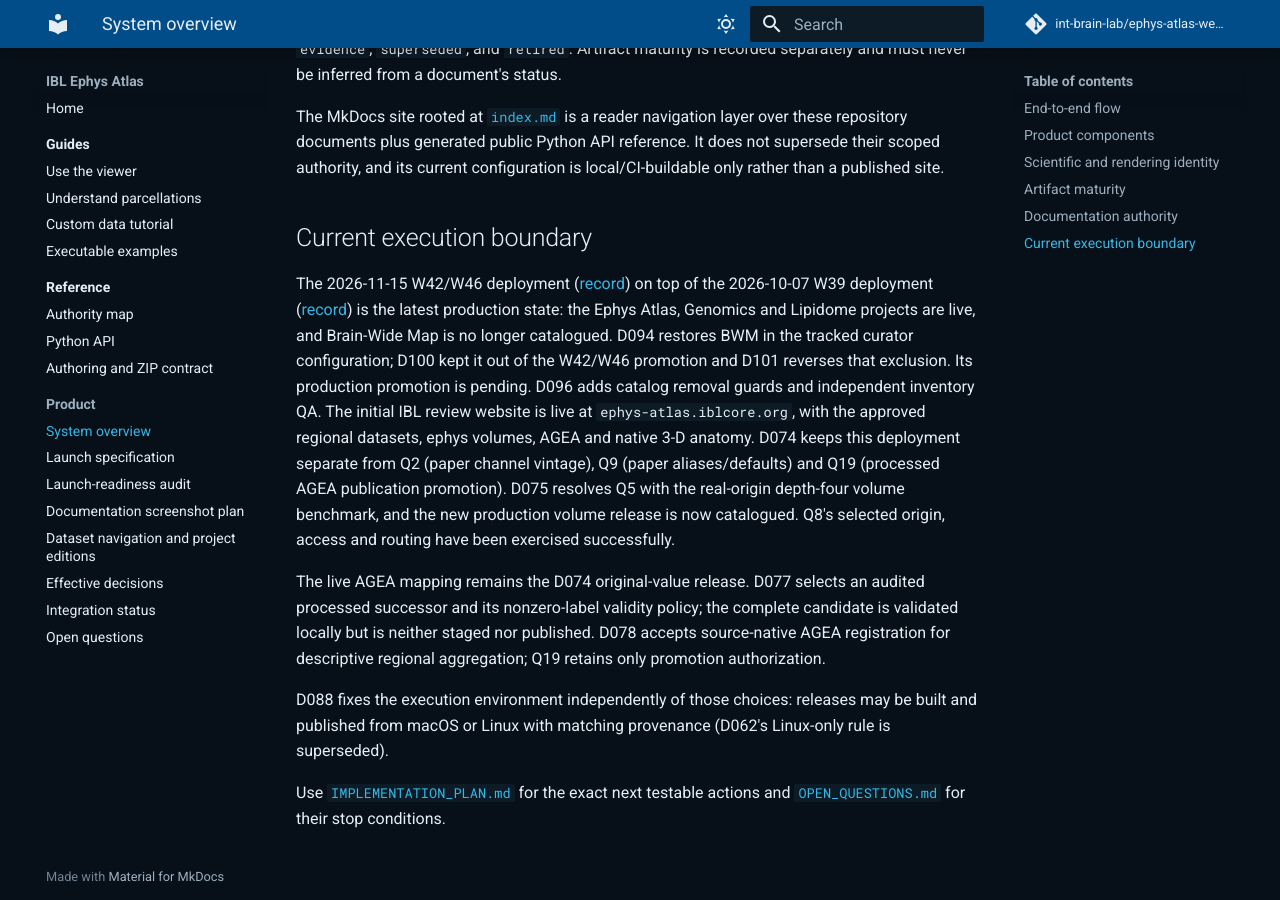
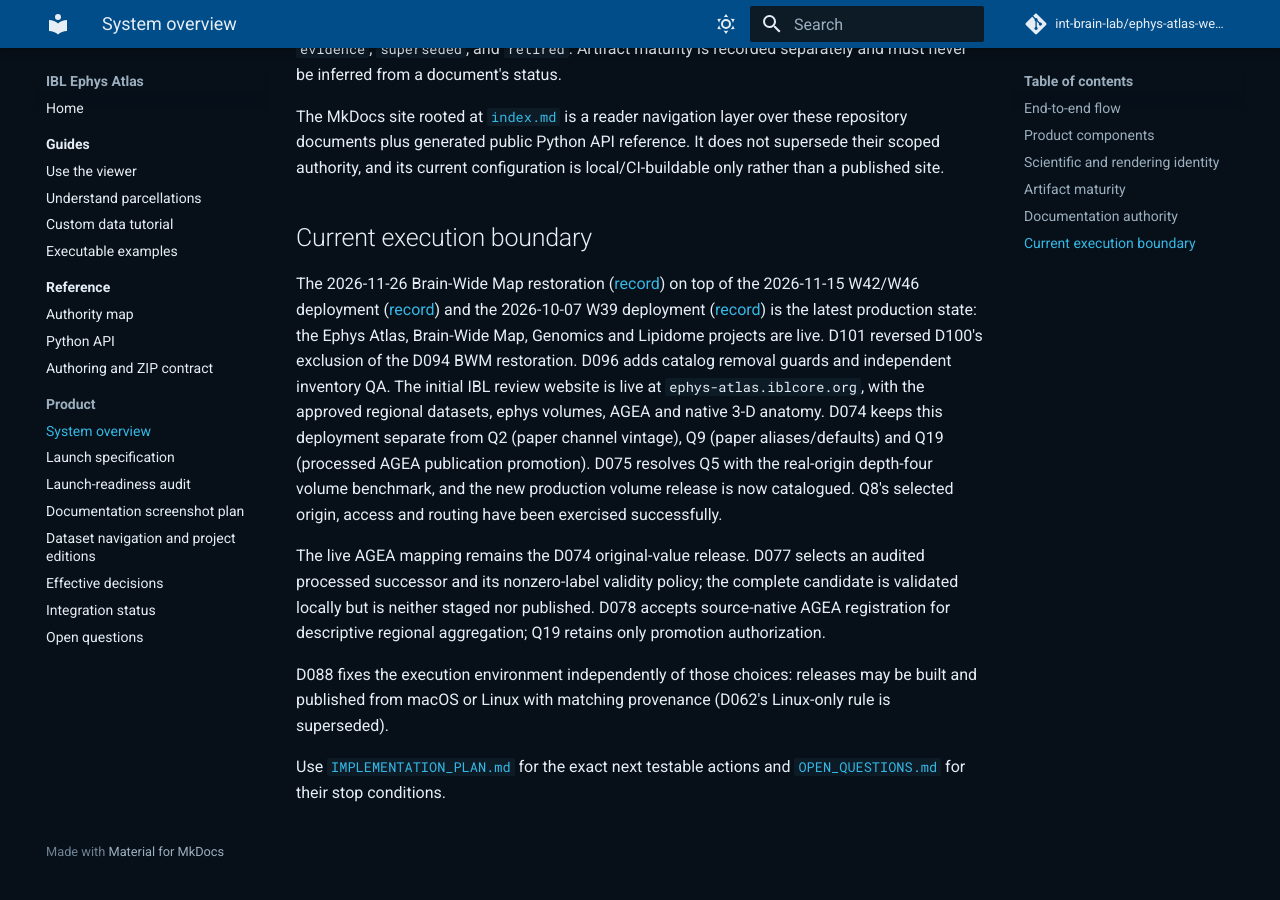
Before and after one commit to int-brain-lab/ephys-atlas-web-v2, an MkDocs documentation site: the page built from docs/SYSTEM_OVERVIEW.md, in a window 1280 px wide and 900 px high, scrolled down 3562 px. Built offline with MkDocs 1.6.1 and Material for MkDocs 9.7.7, drawn with Linux system fonts in a browser that asks for light colours; comment, search, counter and statistics services are not loaded; after the commit the page ends 4436 px from its top, so only the background shows below that.

Commit message:
Sync site config to the BWM-restored catalog; record the deployment (D101)

```diff
--- a/docs/SYSTEM_OVERVIEW.md
+++ b/docs/SYSTEM_OVERVIEW.md
@@ -118,12 +118,12 @@ local/CI-buildable only rather than a published site.
 
 ## Current execution boundary
 
-The 2026-11-15 W42/W46 deployment ([record](publishing/W42_W46_DEPLOYMENT_20261115.md))
-on top of the 2026-10-07 W39 deployment ([record](publishing/W39_DEPLOYMENT_20261007.md))
-is the latest production state: the Ephys Atlas, Genomics and Lipidome projects
-are live, and Brain-Wide Map is no longer catalogued. D094 restores BWM in the
-tracked curator configuration; D100 kept it out of the W42/W46 promotion and D101
-reverses that exclusion. Its production promotion is pending. D096 adds
+The 2026-11-26 Brain-Wide Map restoration ([record](publishing/BWM_RESTORATION_DEPLOYMENT_20261126.md))
+on top of the 2026-11-15 W42/W46 deployment ([record](publishing/W42_W46_DEPLOYMENT_20261115.md))
+and the 2026-10-07 W39 deployment ([record](publishing/W39_DEPLOYMENT_20261007.md))
+is the latest production state: the Ephys Atlas, Brain-Wide Map, Genomics and
+Lipidome projects are live. D101 reversed D100's exclusion of the D094 BWM
+restoration. D096 adds
 catalog removal guards and independent inventory QA. The initial IBL review website is live at `ephys-atlas.iblcore.org`, with the
 approved regional datasets, ephys volumes, AGEA and native 3-D anatomy. D074 keeps this
 deployment separate from Q2 (paper channel vintage), Q9 (paper aliases/defaults)
```
Also changed, not shown: docs/IMPLEMENTATION_PLAN.md (+3 -5 lines), docs/INTEGRATION_STATUS.md (+4 -2 lines), docs/publishing/BWM_RESTORATION_DEPLOYMENT_20261126.md (added, +36 -0 lines), 2 other files.
